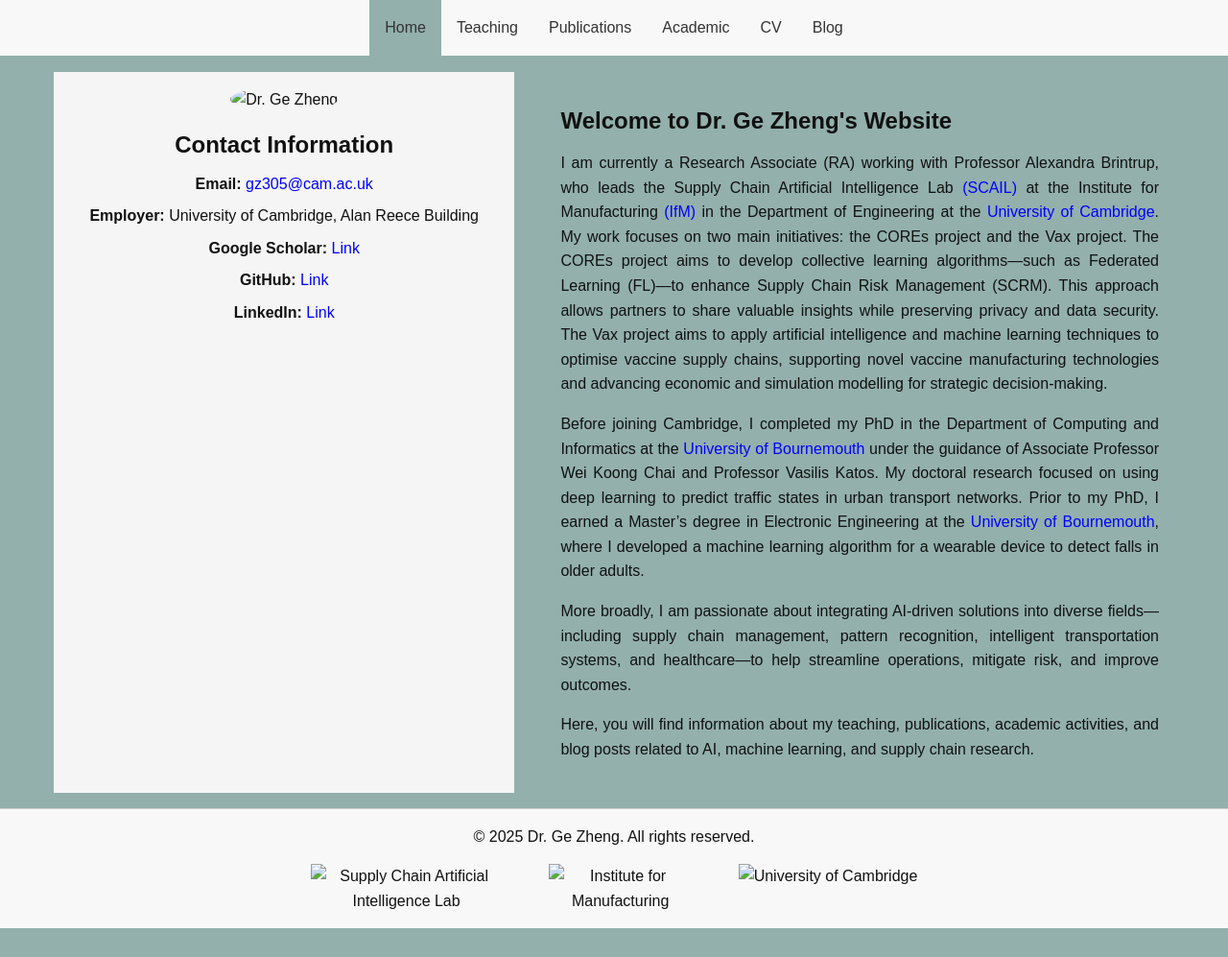
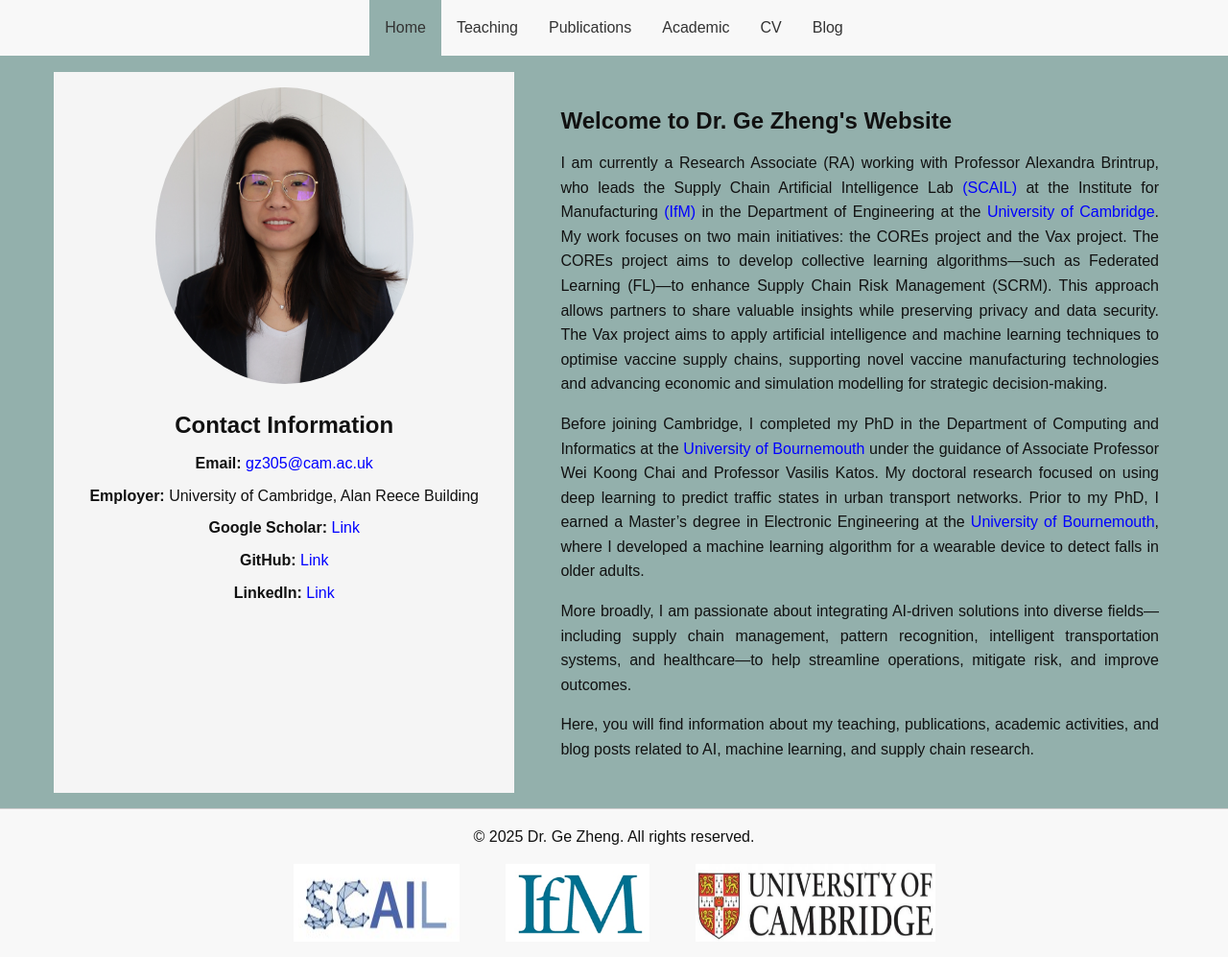
Before and after one commit to gzheng0826/gzheng0826.github.io, a plain HTML site: page index.html in a window 1280 px wide. Shown: the whole page at 96% size. Before the commit the page ends 967 px from the top, so only its background shows below. Drawn offline with Linux system fonts and the light colour scheme.

Commit message:
Update index.html

```diff
--- a/index.html
+++ b/index.html
@@ -28,7 +28,7 @@
   <main class="home-container">
     <!-- Left Column -->
     <div class="left-column">
-      <img src="_images/ID-card.png" alt="Dr. Ge Zheng" class="profile-picture" />
+      <img src="ID-card.png" alt="Dr. Ge Zheng" class="profile-picture" />
       <div class="contact-info">
         <h2>Contact Information</h2>
         <p><strong>Email:</strong> <a href="mailto:gz305@cam.ac.uk">gz305@cam.ac.uk</a></p>
@@ -73,9 +73,9 @@
   <footer>
     <p>&copy; 2025 Dr. Ge Zheng. All rights reserved.</p>
     <div class="footer-logos">
-        <img src="_images/SCAIL.png" alt="Supply Chain Artificial Intelligence Lab" class="footer-logo-scail">
-        <img src="_images/ifm.png" alt="Institute for Manufacturing" class="footer-logo-ifm">
-        <img src="_images/CamUni.jpg" alt="University of Cambridge" class="footer-logo-cam">
+        <img src="SCAIL.png" alt="Supply Chain Artificial Intelligence Lab" class="footer-logo-scail">
+        <img src="ifm.png" alt="Institute for Manufacturing" class="footer-logo-ifm">
+        <img src="CamUni.jpg" alt="University of Cambridge" class="footer-logo-cam">
       </div>
   </footer>
 
```
